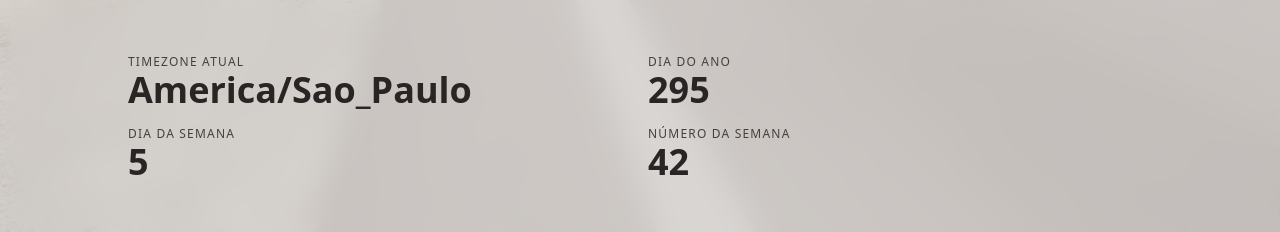
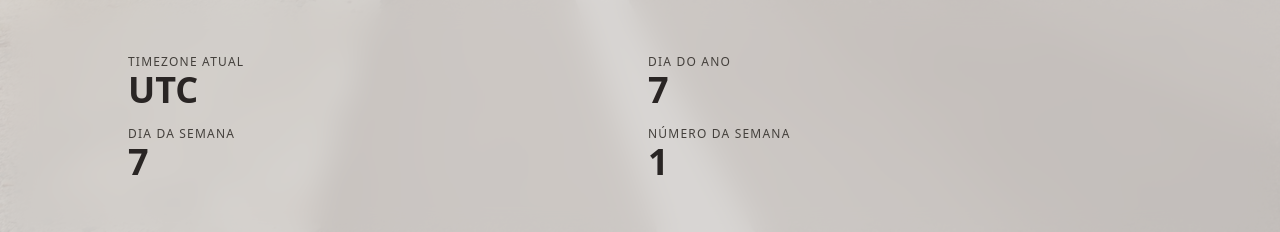
Before and after one commit to luscalima/horigium, a Vue app: page / in a window 1280 px wide. Shown: the part 810-1042 px from the top of the page. Built offline with nearby package versions, Linux system fonts and the light colour scheme; no server answers.

Commit message:
feat: display dynamic time infos

```diff
--- a/src/views/Home.vue
+++ b/src/views/Home.vue
@@ -21,6 +21,20 @@ const greeting = computed(() => {
     case state.hours < 24:
       return "boa noite";
   }
+});
+
+const timeInfos = computed(() => {
+  const MILLISECONDS_IN_DAY = 24 * 60 * 60 * 1_000;
+  const MILLISECONDS_IN_WEEK = 7 * MILLISECONDS_IN_DAY;
+  const firstDay = new Date(new Date().getFullYear(), 0, 1);
+  const diff = Date.now() - firstDay.getTime();
+
+  return {
+    timezone: new Intl.DateTimeFormat().resolvedOptions().timeZone,
+    dayOfWeek: new Date().getDay() + 1,
+    dayOfYear: Math.ceil(diff / MILLISECONDS_IN_DAY),
+    weekOfYear: Math.ceil(diff / MILLISECONDS_IN_WEEK),
+  };
 });
 
 function padTime(time: number) {
@@ -94,19 +108,27 @@ const ELEMENT_CLASSES = {
       <ul class="flex-1 grid grid-cols-1 md:grid-cols-2 gap-4">
         <li :class="ELEMENT_CLASSES.li">
           <span :class="ELEMENT_CLASSES.span"> timezone atual </span>
-          <strong :class="ELEMENT_CLASSES.strong"> America/Sao_Paulo </strong>
+          <strong :class="ELEMENT_CLASSES.strong">
+            {{ timeInfos.timezone }}
+          </strong>
         </li>
         <li :class="ELEMENT_CLASSES.li">
           <span :class="ELEMENT_CLASSES.span"> dia do ano </span>
-          <strong :class="ELEMENT_CLASSES.strong">295</strong>
+          <strong :class="ELEMENT_CLASSES.strong">
+            {{ timeInfos.dayOfYear }}
+          </strong>
         </li>
         <li :class="ELEMENT_CLASSES.li">
           <span :class="ELEMENT_CLASSES.span"> dia da semana </span>
-          <strong :class="ELEMENT_CLASSES.strong">5</strong>
+          <strong :class="ELEMENT_CLASSES.strong">
+            {{ timeInfos.dayOfWeek }}
+          </strong>
         </li>
         <li :class="ELEMENT_CLASSES.li">
           <span :class="ELEMENT_CLASSES.span"> número da semana </span>
-          <strong :class="ELEMENT_CLASSES.strong">42</strong>
+          <strong :class="ELEMENT_CLASSES.strong">
+            {{ timeInfos.weekOfYear }}
+          </strong>
         </li>
       </ul>
     </div>
```
